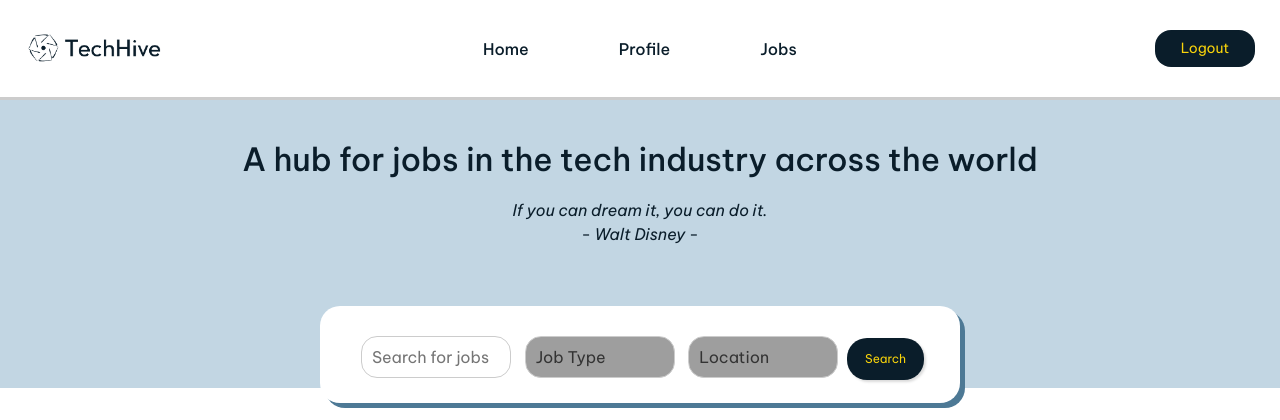
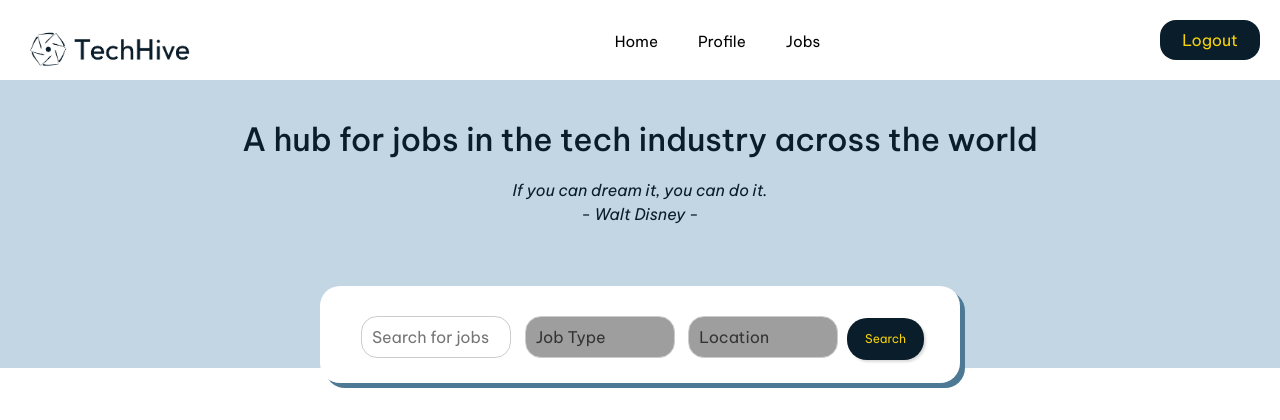
Before and after one commit to Shukrim433/Tech-Hive, a Node server app: page / in a window 1280 px wide. Shown: the top 420 px of the page. Run offline with Node 20, Linux system fonts and the light colour scheme; the visitor is signed in with stand-in values (Sample User, id 1); data that the repository does not hold is empty; some libraries are stand-ins or nearby versions; grey boxes are pictures that could not be loaded.

Commit message:
final changes made to the codes

```diff
--- a/public/css/style.css
+++ b/public/css/style.css
@@ -5,73 +5,25 @@ body, html
     padding: 0;
 }
 
-.site-header {
-    display: flex;
-    justify-content: space-between;
-    align-items: center; /* Ensures vertical centering of all children */
-    padding: 10px 20px; /* Reduced padding, adjust as needed */
-    height: 100px; /* Set a fixed height */
-    border-bottom: 3px solid #CCCCCC; /* Optional, remove if the shadow is enough */
-    box-shadow: 0px 4px 6px rgba(0, 0, 0, 0.1); /* Soft grey shadow */
 
+
+.searched-roles
+{
+    min-height: 500px;
 }
 
 
-
-.header-nav, .auth-buttons {
-    display: flex;
-    align-items: center;
+.profile
+{
+margin-top: 1em;
 }
 
 
-.header-nav{
-    margin: 0 auto; /* Centers the navigation in the available space */
-    gap: 60px;
-
-}
-.handlebars-menu {
-    display: none; /* Hide by default */
+.err_message
+{
+    text-align: center;
 }
 
-.header-nav a{
-    color: #0A1D2A;
-    text-decoration: none;
-    margin: 0 15px; /* Ensure margin does not cause overflow */
-    font-size: 16px; /* Adjust font size if necessary */
-
-}
-
-.auth-buttons {
-    position: absolute;
-    right: 20px;
-}
-
-
-.auth-buttons button {
-    padding: 8px 12px; /* Adjust padding to ensure it fits within the header */
-    margin: 0 5px; /* Reduced margin */
-    font-size: 14px; /* Ensuring text fits within buttons */
-}
-
-.logo-link {
-    position: absolute;
-    left: 20px; /* Positions logo to the far left */
-    display: flex;
-    align-items: center;
-}
-
-.logo-link img {
-    height: auto; /* Maintain aspect ratio */
-    width: 150px; /* Adjust width to fit within the header */
-}
-
-
-.header-content {
-    display: flex;
-    justify-content: space-between;
-    align-items: center;
-    padding: 0 20px;
-}
 
 .login-button {
     padding: 8px 16px;
@@ -89,11 +41,135 @@ body, html
     font-weight: bold;
 }
 
-.header-logo {
-    height: 120px; /* Adjust based on your preference */
+
+
+
+nav {
+padding: 10px 20px; /* Reduced padding, adjust as needed */
+height: 100px; /* Set a fixed height */
+display: flex;
+justify-content: space-between;
+align-items: center;
+height: 100px; /* Set a fixed height */
+
+  z-index: 1;
+  position: relative;
+  height: 80px; /* Adjust as needed */
+}
+
+
+
+nav .logo {
+    display: flex;
+    align-items: center;
+  }
+
+
+  nav .logo img {
+    height: 50px;
     width: auto;
+    margin-right: 10px;
+  }
+
+
+  nav ul {
+    list-style: none;
+    display: flex;
+  }
+  nav ul li {
+    margin-left: 1.5rem;
+  }
+  nav ul li a {
+    text-decoration: none;
+    color: #000;
+    font-size: 95%;
+    font-weight: 400;
+    padding: 4px 8px;
+    border-radius: 5px;
+  }
+
+
+  .hamburger {
+    display: none;
+    cursor: pointer;
+  }
+
+  .hamburger .line {
+    width: 25px;
+    height: 2px;
+    background-color: #1f1f1f;
     display: block;
-}
+    margin: 7px auto;
+    transition: all 0.3s ease-in-out;
+  }
+
+  .hamburger-active {
+    transition: all 0.3s ease-in-out;
+    transition-delay: 0.6s;
+    transform: rotate(45deg);
+  }
+
+
+  .hamburger-active .line:nth-child(2) {
+    width: 0px;
+  }
+
+  .hamburger-active .line:nth-child(1),
+  .hamburger-active .line:nth-child(3) {
+    transition-delay: 0.3s;
+  }
+
+  .hamburger-active .line:nth-child(1) {
+    transform: translateY(12px);
+  }
+
+  .hamburger-active .line:nth-child(3) {
+    transform: translateY(-5px) rotate(90deg);
+  }
+
+  .menubar {
+    position: absolute;
+    top: 0;
+    left: -60%;
+    display: flex;
+    justify-content: center;
+    align-items: flex-start;
+    width: 40%;
+    height: 100vh;
+    padding: 20% 0;
+    background: rgba(255, 255, 255);
+    transition: all 0.7s ease-in;
+    z-index: 2;
+  }
+  .active {
+    left: 0;
+    box-shadow: rgba(149, 157, 165, 0.2) 0px 8px 24px;
+  }
+
+
+
+  .menubar ul {
+    padding: 0;
+    list-style: none;
+  }
+  .menubar ul li {
+    margin-bottom: 32px;
+  }
+
+  .menubar ul li a {
+    text-decoration: none;
+    color: #0A1D2A;
+    font-size: 95%;
+    font-weight: 400;
+    padding: 8px 16px;
+    border-radius: 5px;
+  }
+
+  .menubar ul li a:hover {
+    background-color: #f5f5f5;
+
+  }
+
 
 /* Style headings */
 h2 {
@@ -121,6 +197,45 @@ h4 {
     box-shadow: rgba(100, 100, 111, 0.2) 0px 7px 29px 0px;
         border-radius: 8px;
 }
+
+.container {
+    max-width: 400px;
+    margin: 100px auto;
+    padding: 20px;
+    background-color: #FFFFFF;
+    border: 1px solid #fff;
+    box-shadow: rgba(100, 100, 111, 0.2) 0px 7px 29px 0px;
+        border-radius: 8px;
+}
+
+
+
+.roles_container
+{
+    max-width: 400px;
+    margin: 100px auto;
+    border-radius: 8px;
+ }
+
+
+
+ #searched-roles-card {
+    display: flex;
+    flex-direction: column;
+    margin-top: 3em;
+
+}
+
+.searched-role-card {
+    border: 1px solid #ccc;
+    border-radius: 10px;
+    padding: 20px;
+    margin-bottom: 20px;
+    box-shadow: 0 2px 4px rgba(0, 0, 0, 0.1);
+
+}
+
+
 
 #specific-container {
     max-width: 72%;
@@ -234,6 +349,10 @@ a {
 
 a:hover {
     text-decoration: none;
+
+
+
+
 }
 .site-footer {
     margin-top: 50px; /* Adds space between the main content and footer */
@@ -241,6 +360,7 @@ a:hover {
     color: #fff; /* White text color */
     padding: 20px; /* Padding around the footer */
     font-family: 'Be Vietnam Pro', sans-serif; /* Consistent font usage */
+    width: 100%; /* Full width */
 }
 
 .footer-top {
@@ -663,6 +783,23 @@ width: 100%;
     margin-bottom: 40px;
 }
 
+
+.mobile-links {
+    display: none;
+    background-color: #063542;
+    color: #0A1D2A;
+    text-align: center;
+    padding: 10px 0;
+}
+
+.mobile-links .mobile-link {
+    display: block;
+    padding: 10px;
+    text-decoration: none;
+    color: white;
+}
+
+
 /* Media Queries */
 
 /* Responsive adjustments */
@@ -683,31 +820,46 @@ width: 100%;
 
 
 
-@media (max-width: 600px) {
-    .footer-bottom {
-        flex-direction: column;
-        text-align: center;
-    }
+@media (max-width: 850px) {
+   .footer-bottom {
+    text-align: center; /* Center-align the text */
+    padding-top: 20px; /* Space above the text */
+    font-size: 10px; /* Smaller font size for copyright */
+}
+
+    .hamburger {
+        display: block;
+      }
+
+      nav ul {
+        display: none;
+      }
+
+      .login-button
+      {
+        display: none;
+      }
 
 
     .header-nav {
         display: none;
         text-align: center;
+
     }
 
     .header-nav a {
         display: block; /* Ensure each link takes up full width */
         margin-bottom: 10px; /* Add space between each link */
+        float: right;
     }
+
+
 
     .logo-link {
         text-align: center; /* Center-align the logo */
         margin-bottom: 10px; /* Add some space below the logo */
     }
 
-    .handlebars-menu {
-        text-align: center;
-    }
 
     .header {
         display: flex;
@@ -723,13 +875,6 @@ width: 100%;
         text-align: center;
     }
 
-
-
-
-
-
-
-
       .featured-role-card {
         text-align: center;
     }
@@ -744,8 +889,6 @@ width: 100%;
       .company-name, .job-type, .salary, .location {
         display: none;
     }
-
-
 
     .search-container {
         display: flex;
@@ -770,6 +913,4 @@ width: 100%;
         margin-top: 10px;
     }
 
-
-
     }
--- a/views/layouts/main.handlebars
+++ b/views/layouts/main.handlebars
@@ -16,15 +16,15 @@
 <body>
 
 <header class="site-header">
-    <nav class="header-nav">
-        <!-- Home, Profile, and Jobs links -->
-        <a href="/"> Home </a>
-        <a href="/profile"> Profile </a>
-        <a href="/role-nav"> Jobs </a>
-    </nav>
-    <div class="logo-link">
-        <img src="/images/logo1.png" alt="Logo" class="header-logo">
+    <nav>
+        <div class="logo">
+            <a href="/"><img src="/images/logo1.png" alt="Logo" /></a>
         </div>
+        <ul class="nav-links">
+            <li><a href="/">Home</a></li>
+            <li><a href="/profile">Profile</a></li>
+            <li><a href="/role-nav">Jobs</a></li>
+        </ul>
         <div class="auth-buttons">
             <!-- Login and Sign Up buttons -->
             {{#if logged_in}}
@@ -34,7 +34,29 @@
             <button class="login-button" onclick="location.href='/signup';">Sign Up</button>
             {{/if}}
         </div>
+        <div class="hamburger">
+            <span class="line"></span>
+            <span class="line"></span>
+            <span class="line"></span>
+        </div>
+    </nav>
+   <div class="menubar">
+        <ul>
+            <li><a href="/">Home</a></li>
+            <li><a href="/profile">Profile</a></li>
+            <li><a href="/role-nav">Jobs</a></li>
+         {{#if logged_in}}
+            <li><a href ="/logout">Logout</a></li>
+            {{else}}
+            <li><a href="/login">Login</a></li>
+            <li><a href="/signup">Sign Up</a></li>
+            {{/if}}
+
+
+        </ul>
+    </div>
 </header>
+
 
   <main>
     {{{ body }}}
@@ -56,6 +78,16 @@
     </div>
   </footer>
 
+  <script>
+    const mobileNav = document.querySelector(".hamburger");
+    const navbar = document.querySelector(".menubar");
+
+    const toggleNav = () => {
+      navbar.classList.toggle("active");
+      mobileNav.classList.toggle("hamburger-active");
+    };
+    mobileNav.addEventListener("click", () => toggleNav());
+  </script>
 
   <!-- Render logout button script for logged in users only -->
   {{#if logged_in}}
```
Also changed, not shown: public/images/logo2.png (added). Lines whose indentation alone changed are shown as unchanged.
